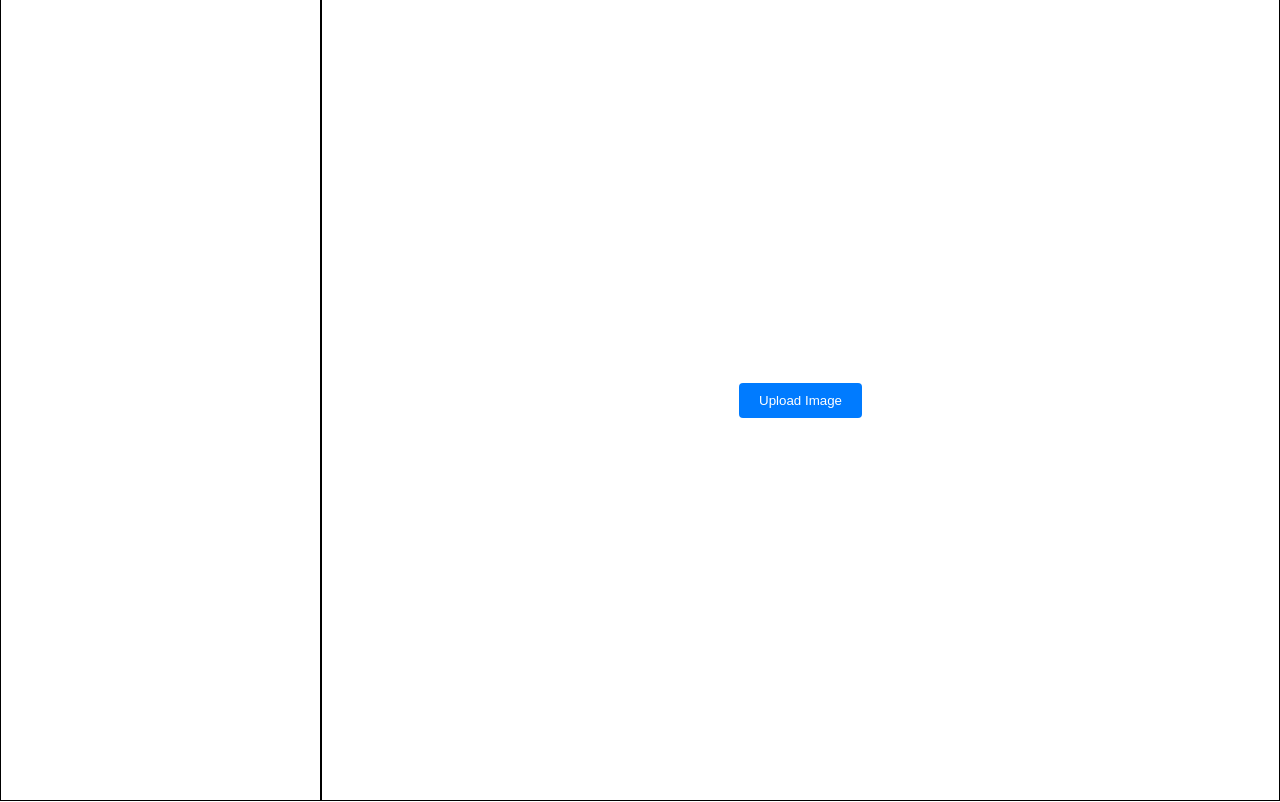
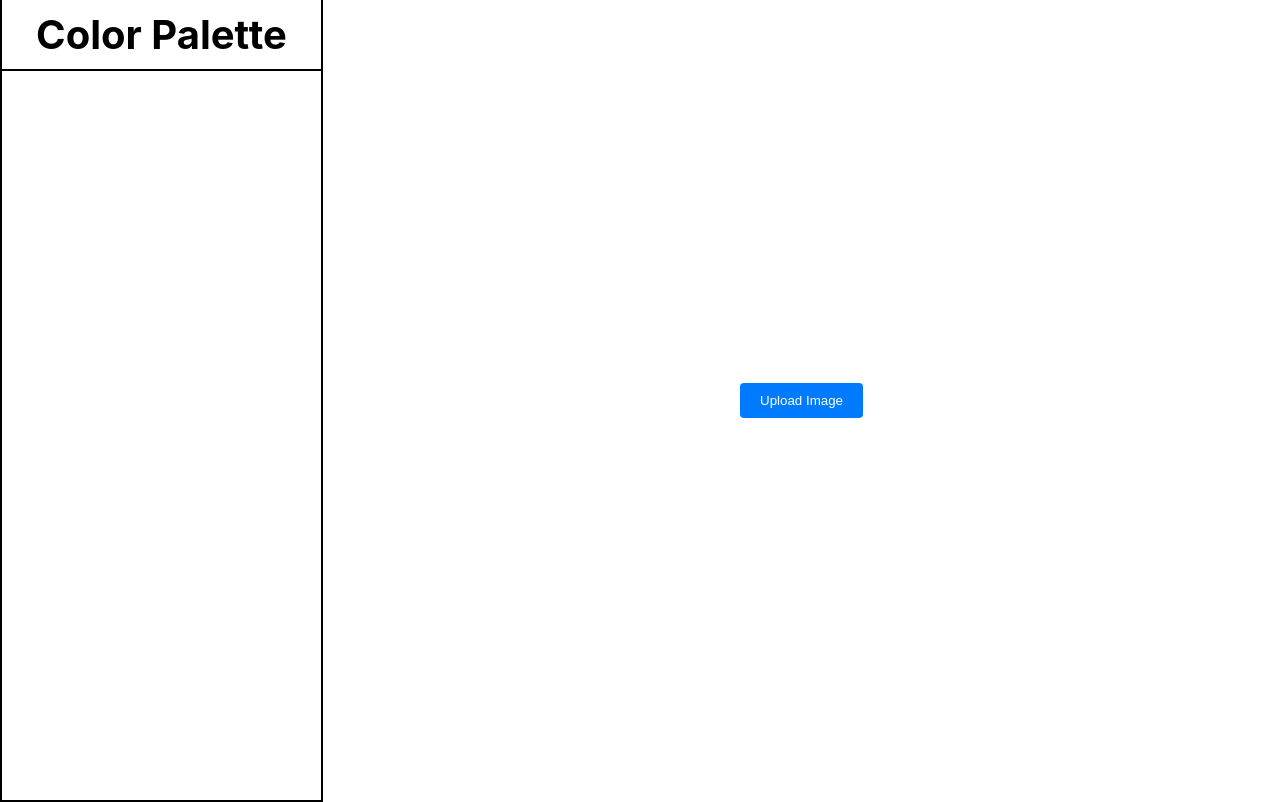
Before and after one commit to Tmbaldwi/cross-stitch-tool-frontend, a React (Create React App) app: page / in a window 1280 px wide. Built offline with nearby package versions, Linux system fonts and the light colour scheme.

Commit message:
bugfixes

```diff
--- a/src/App.tsx
+++ b/src/App.tsx
@@ -6,19 +6,21 @@ import PaletteBox from './components/PaletteBox';
 const App: React.FC = () => {
   const [imageSrc, setImageSrc] = useState<string | undefined>(undefined);
   const [colorPalette, setColorPalette] = useState<string[] | undefined>(undefined);
+  const [colorPaletteLoading, setColorPaletteLoading] = useState<boolean>(false);
 
   const handleImageSelect = (file: File) => {
-
     uploadImage(file)
       .then(response => {
         console.log(response)
 
+        // set image to screen
         const fileReader = new FileReader();
         fileReader.onloadend = () => {
           setImageSrc(fileReader.result as string);
         };
         fileReader.readAsDataURL(file);
 
+        // process palette
         handleGetPaletteRequest()
       })
       .catch(error => {
@@ -27,27 +29,51 @@ const App: React.FC = () => {
   }
 
   const handleGetPaletteRequest = () => {
+    setColorPaletteLoading(true);
+
+    // clear palette first
+    clearColorPalette();
+
+    // get & set palette
     getColorPalette()
       .then(response => {
         console.log(response)
+        setColorPalette(response);
 
-        setColorPalette(response);
+        setColorPaletteLoading(false);
       })
       .catch(error => {
         console.error('There was an error getting the color palette', error);
+        setColorPaletteLoading(false);
       });
+  }
+
+  const clearColorPalette = () => {
+    setColorPalette(undefined);
   }
 
   return (
     <div style={styles.fullScreen}>
-      <div style={styles.paletteScreen}>
 
-        {colorPalette?.map((color, index) => (
-          <div key={index} style={styles.paletteBoxContainer}>
-            <PaletteBox paletteColor={color}/>
+      { !colorPaletteLoading &&
+        <div style={styles.paletteScreen}>
+          <div style={styles.paletteScreenTitleContainer}>
+            Color Palette
           </div>
-        ))}
+
+          {colorPalette?.map((color, index) => (
+            <div key={index} style={styles.paletteBoxContainer}>
+              <PaletteBox paletteColor={color}/>
+            </div>
+          ))}
+        </div>
+      }
+
+      { colorPaletteLoading &&
+      <div style={styles.paletteLoadingScreen}>
+          <div>Loading...</div>
       </div>
+      }
 
       <div style={styles.imageScreen}>
         {imageSrc &&
@@ -79,7 +105,24 @@ const styles: { [key: string]: React.CSSProperties } = {
     display: 'flex',
     flexWrap: 'wrap',
     alignContent: 'flex-start',
-    border: '1px solid black',
+    border: '2px solid black',
+    height: '100vh',
+    width: '100vw',
+  },
+  paletteScreenTitleContainer: {
+    width: '100%',
+    textAlign: 'center',
+    fontSize: 40,
+    fontWeight: 'bold',
+    padding: 10,
+    borderBottom: '2px solid black',
+  },
+  paletteLoadingScreen: {
+    flex: 1,
+    display: 'flex',
+    alignItems: 'center',
+    justifyContent: 'center',
+    border: '2px solid black',
     height: '100vh',
     width: '100vw',
   },
@@ -88,7 +131,6 @@ const styles: { [key: string]: React.CSSProperties } = {
   },
   imageScreen: {
     flex: 3,
-    border: '1px solid black',
     display: 'flex',
     flexDirection: 'column',
     alignItems: 'center',
--- a/src/components/PaletteBox.tsx
+++ b/src/components/PaletteBox.tsx
@@ -47,13 +47,14 @@ const getColorOption = (boxColor : string) => {
               height: 25,
               width: 25,
               margin: 10,
-              border: '1px solid black'
+              border: '1px solid black',
             };
 };
 
 const getColorPalette = (boxColor: string ) => {
     return {
         flex: 1,
+        minWidth: 45,
         backgroundColor: boxColor,
         border: '1px solid black',
     };
@@ -63,10 +64,10 @@ const styles: { [key: string]: React.CSSProperties} = {
     topSectionContainer: {
         display: 'flex',
         flexDirection: 'row',
-        aspectRatio: 3/1
     },
     checkBoxContainer: {
-        flex: 1,
+        aspectRatio: 1,
+        height: 45,
         display: 'flex',
         border: '1px solid black',
         alignItems: 'center',
@@ -86,7 +87,7 @@ const styles: { [key: string]: React.CSSProperties} = {
         paddingRight: 10,
     },
     colorNameContainer: {
-
+        maxWidth: 135
     },
 }
 
```
